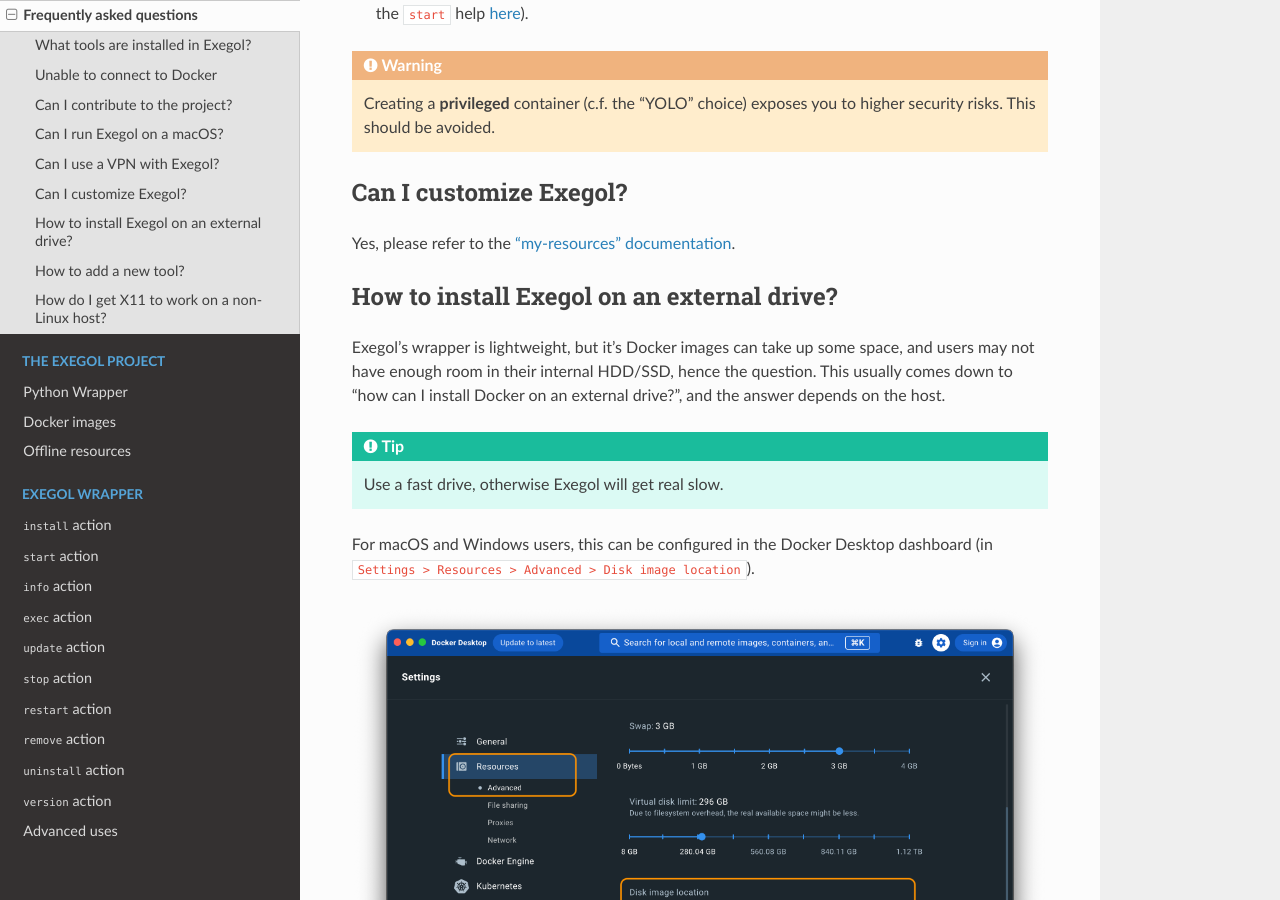
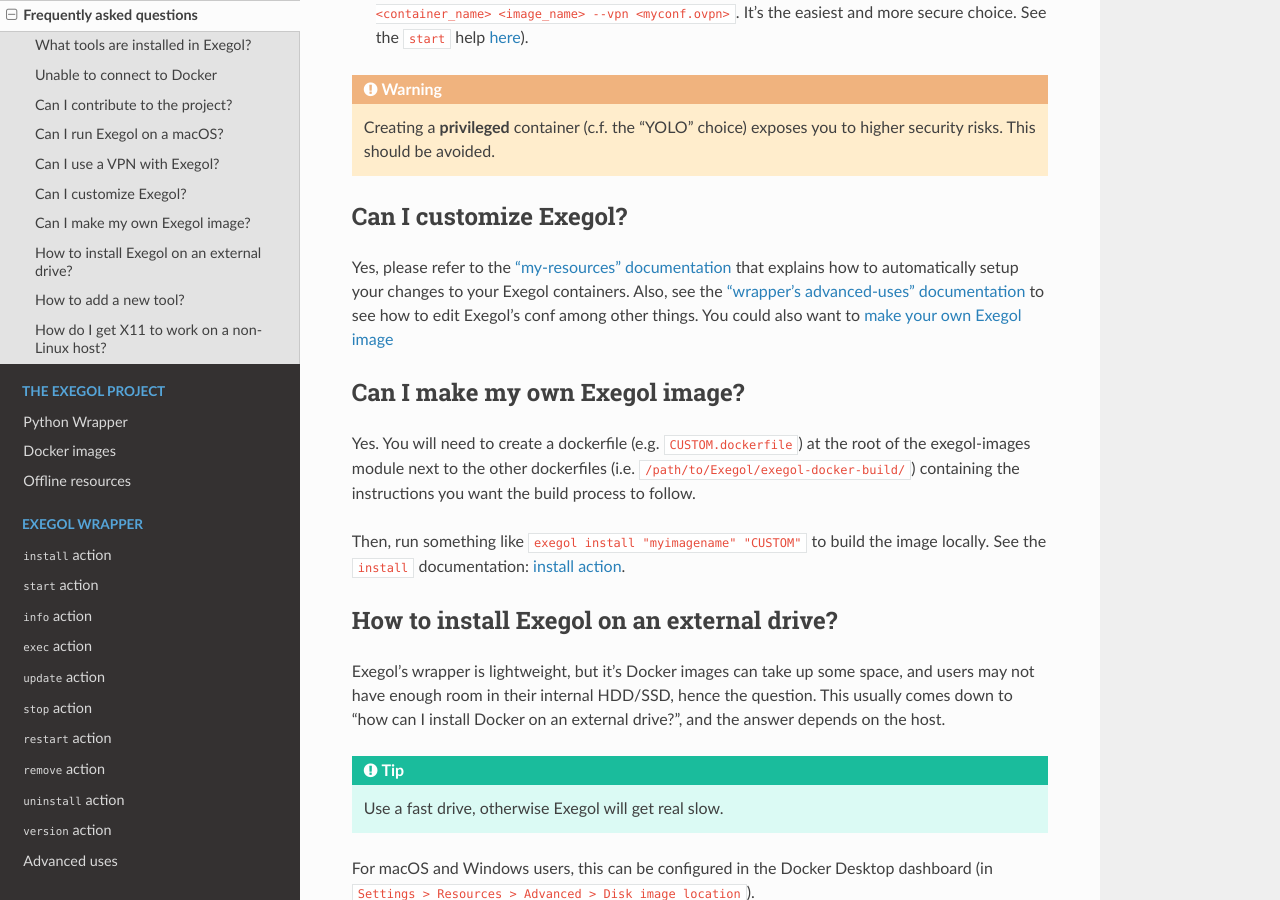
Before and after one commit to ThePorgs/Exegol-docs, a Sphinx documentation site: the page built from source/getting-started/faq.rst, in a window 1280 px wide and 900 px high, scrolled down 1463 px. Built offline with Sphinx 7.4.7 and the Read the Docs theme 2.0.0, drawn with Linux system fonts in a browser that asks for light colours; some of the changed text lies outside the part shown.

Commit message:
adding custom image building to faq

```diff
--- a/source/getting-started/faq.rst
+++ b/source/getting-started/faq.rst
@@ -86,7 +86,18 @@
 Can I customize Exegol?
 ~~~~~~~~~~~~~~~~~~~~~~~
 
-Yes, please refer to the :doc:`"my-resources" documentation </exegol-image/my-resources>`.
+Yes, please refer to the :doc:`"my-resources" documentation </exegol-image/my-resources>` that explains how to automatically setup your changes to your Exegol containers.
+Also, see the :doc:`"wrapper's advanced-uses" documentation </exegol-wrapper/advanced-uses>` to see how to edit Exegol's conf among other things.
+You could also want to :ref:`make your own Exegol image <custom_image>`
+
+.. _custom_image:
+
+Can I make my own Exegol image?
+~~~~~~~~~~~~~~~~~~~~~~~~~~~~~~~
+
+Yes. You will need to create a dockerfile (e.g. ``CUSTOM.dockerfile``) at the root of the exegol-images module next to the other dockerfiles (i.e. ``/path/to/Exegol/exegol-docker-build/``) containing the instructions you want the build process to follow.
+
+Then, run something like ``exegol install "myimagename" "CUSTOM"`` to build the image locally. See the ``install`` documentation: :doc:`install action </exegol-wrapper/install>`.
 
 How to install Exegol on an external drive?
 ~~~~~~~~~~~~~~~~~~~~~~~~~~~~~~~~~~~~~~~~~~~
```
